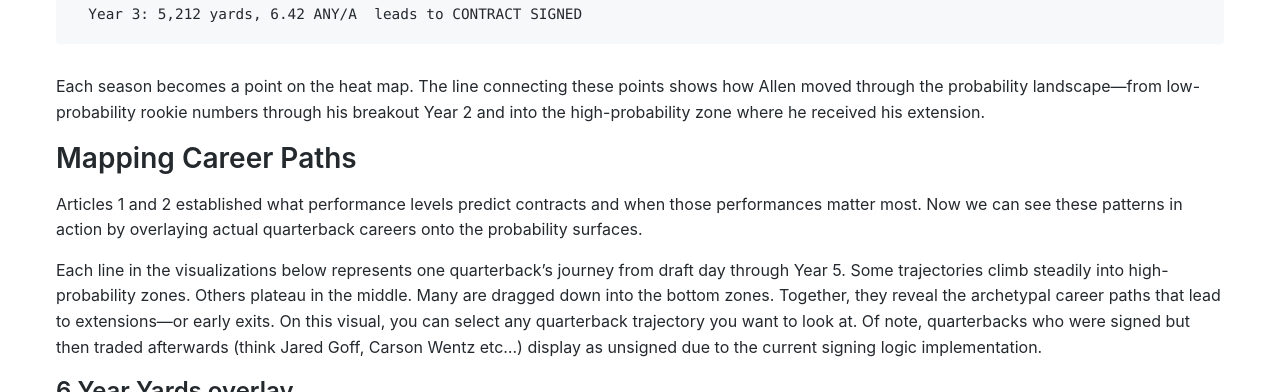
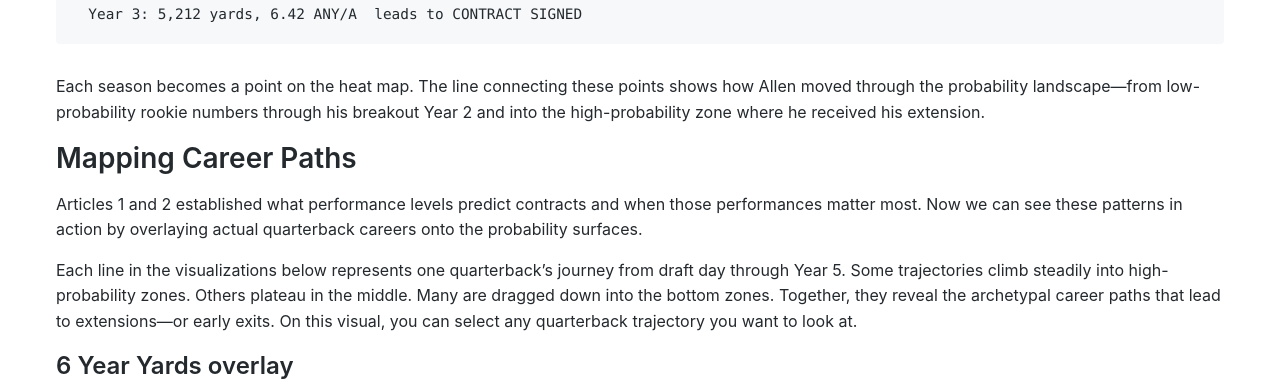
Before and after one commit to LordOfTheTrees/TreePage, a Jekyll site: the page built from _posts/2025-11-11-quantifying_QB_success_Pt_3.md, in a window 1280 px wide and 900 px high, scrolled down 1699 px, cut to the strip 0-392 px from the top of the window. Built offline with Jekyll 4.4.1, drawn with Linux system fonts in a browser that asks for light colours.

Commit message:
modified:   _posts/2025-11-11-quantifying_QB_success_Pt_3.md

```diff
--- a/_posts/2025-11-11-quantifying_QB_success_Pt_3.md
+++ b/_posts/2025-11-11-quantifying_QB_success_Pt_3.md
@@ -59,7 +59,7 @@ Each season becomes a point on the heat map. The line connecting these points sh
 
 Articles 1 and 2 established what performance levels predict contracts and when those performances matter most. Now we can see these patterns in action by overlaying actual quarterback careers onto the probability surfaces.
 
-Each line in the visualizations below represents one quarterback's journey from draft day through Year 5. Some trajectories climb steadily into high-probability zones. Others plateau in the middle. Many are dragged down into the bottom zones. Together, they reveal the archetypal career paths that lead to extensions—or early exits. On this visual, you can select any quarterback trajectory you want to look at. Of note, quarterbacks who were signed but then traded afterwards (think Jared Goff, Carson Wentz etc...) display as unsigned due to the current signing logic implementation.
+Each line in the visualizations below represents one quarterback's journey from draft day through Year 5. Some trajectories climb steadily into high-probability zones. Others plateau in the middle. Many are dragged down into the bottom zones. Together, they reveal the archetypal career paths that lead to extensions—or early exits. On this visual, you can select any quarterback trajectory you want to look at.
 
 ### 6 Year Yards overlay
 
```
